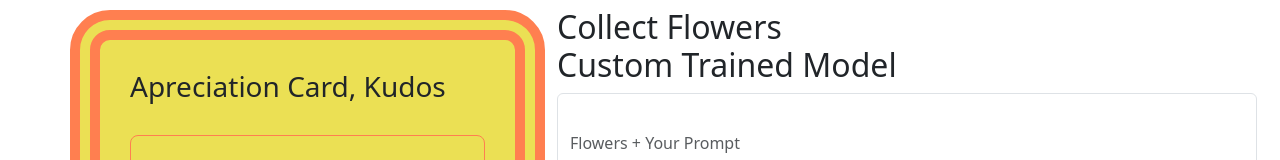
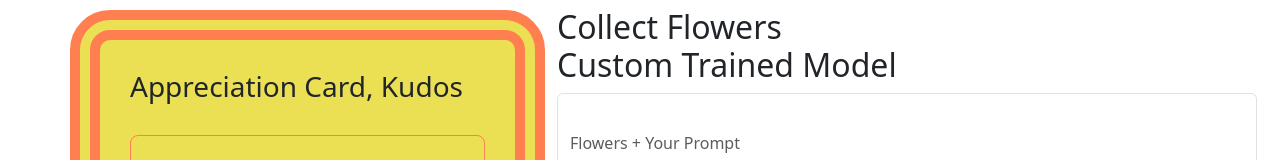
Before and after one commit to blockdatalabs/Ancestors-NFTs-Marketplace, a React (Create React App) app: page /share-tree-flowers in a window 1280 px wide. Shown: the part 412-572 px from the top of the page. Built offline with nearby package versions, Linux system fonts and the light colour scheme; the HTML template or start-up script is replaced by a standard one.

Commit message:
fix text

```diff
--- a/src/components/Evolutions/Flowers.jsx
+++ b/src/components/Evolutions/Flowers.jsx
@@ -87,7 +87,7 @@ function Flowers() {
             </button>
           </div>
           <div className="col-md-5" style={{ padding: 30, borderRadius: 40, border: "30px double coral", marginTop: 40, background: "#ebe054"}} ref={componentRef} >
-              <h3>Apreciation Card, Kudos</h3>
+              <h3>Appreciation Card, Kudos</h3>
               <br />
               <div
                 className="drop-area"
```
